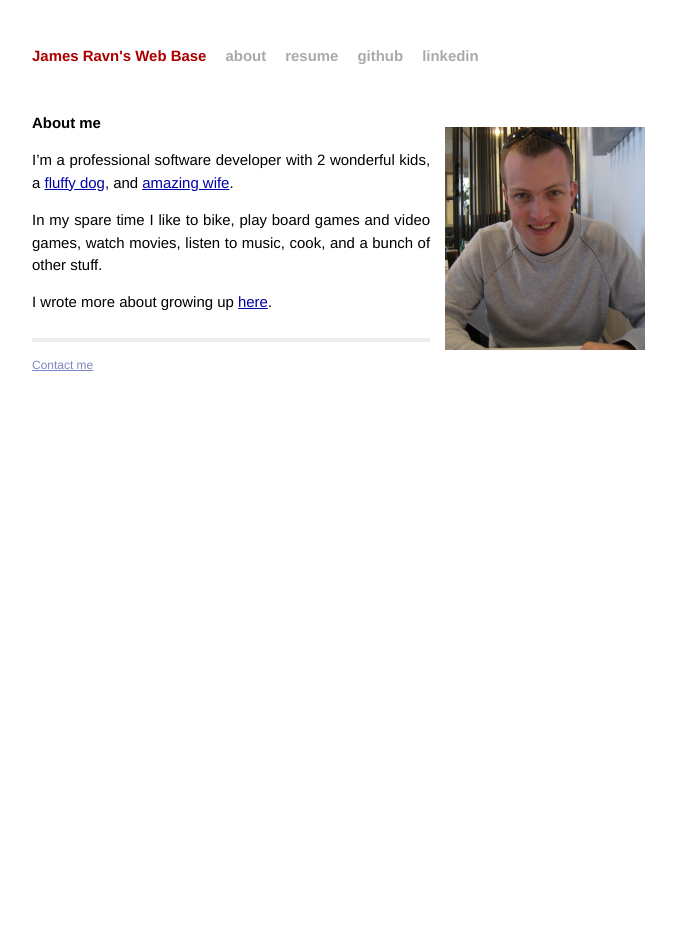
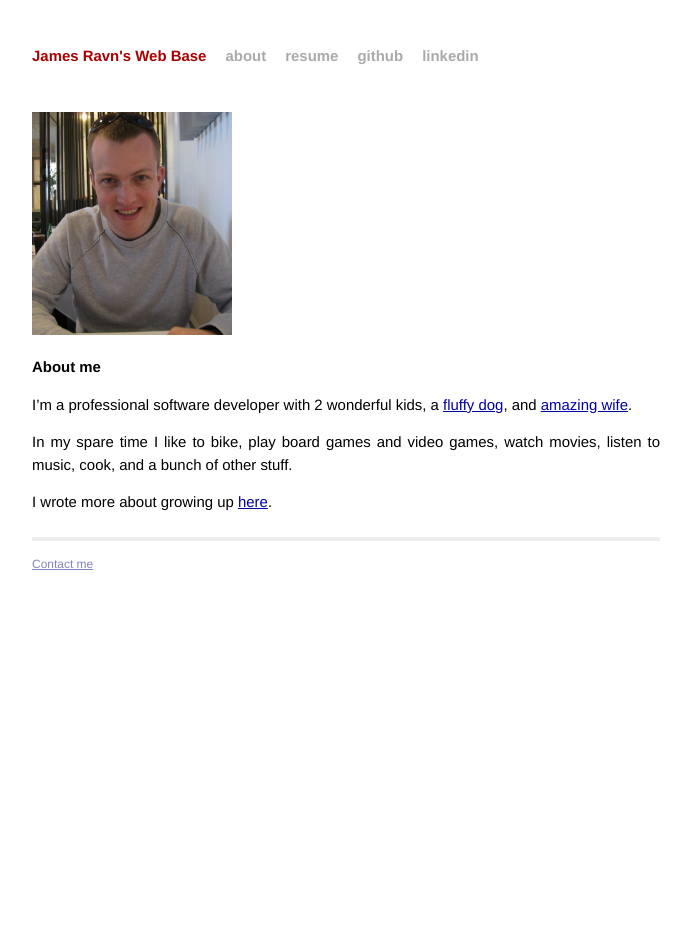
Before and after one commit to jsravn/old-blog, a Jekyll site: the page built from about.md, in a window 1280 px wide. Shown: the whole page, without its empty margins (294-985 px from the left). Built offline with Jekyll 4.4.1, drawn with Linux system fonts in a browser that asks for light colours.

Commit message:
Update layout

```diff
--- a/_config.yml
+++ b/_config.yml
@@ -1,2 +1,3 @@
 name: James Ravn's Web Base
-pygments: true
+highlighter: pygments
+markdown: kramdown
--- a/css/main.css
+++ b/css/main.css
@@ -29,26 +29,21 @@
 a:hover   { color: #000; }
 a:visited { color: #a0a; }
 
-table {
-  font-size: inherit;
-  font: 100%;
-}
-
 /*****************************************************************************/
 /*
 /* Home
 /*
 /*****************************************************************************/
-ul.posts {
+.posts {
   list-style-type: none;
   margin-bottom: 2em;
 }
 
-ul.posts li {
+.posts li {
   line-height: 1.75em;
 }
 
-ul.posts span {
+.posts span {
   color: #aaa;
   font-family: Monaco, "Courier New", monospace;
   font-size: 80%;
@@ -68,38 +63,38 @@
   line-height: 1.5em;
 }
 
-.site .header a {
+.header a {
   font-weight: bold;
   text-decoration: none;
 }
 
-.site .header h1.title {
+.title {
   display: inline-block;
   margin-bottom: 2em;
 }
 
-.site .header h1.title a {
+.title a {
   color: #a00;
 }
 
-.site .header h1.title a:hover {
+.title a:hover {
   color: #000;
 }
 
-.site .header a.extra {
+.header a.extra {
   color: #aaa;
   margin-left: 1em;
 }
 
-.site .header a.extra:hover {
+.header a.extra:hover {
   color: #000;
 }
 
-.site .meta {
+.meta {
   color: #aaa;
 }
 
-.site .footer {
+.footer {
   font-size: 80%;
   color: #666;
   border-top: 4px solid #eee;
@@ -107,37 +102,23 @@
   overflow: hidden;
 }
 
-.site .footer .contact {
+.footer .contact {
   float: left;
   margin-right: 3em;
 }
 
-.site .footer .contact a {
+.footer .contact a {
   color: #8085C1;
 }
 
-.site .footer .rss {
+.footer .rss {
   margin-top: 1.1em;
   margin-right: -.2em;
   float: right;
 }
 
-.site .footer .rss img {
+.footer .rss img {
   border: 0;
-}
-
-.site img {
-  padding: 1em;
-}
-
-.site img:nth-of-type(even) {
-  float: left;
-  padding: 1em;
-}
-
-.site img:nth-of-type(odd) {
-  float: right;
-  padding: 1em;
 }
 
 /*****************************************************************************/
```
